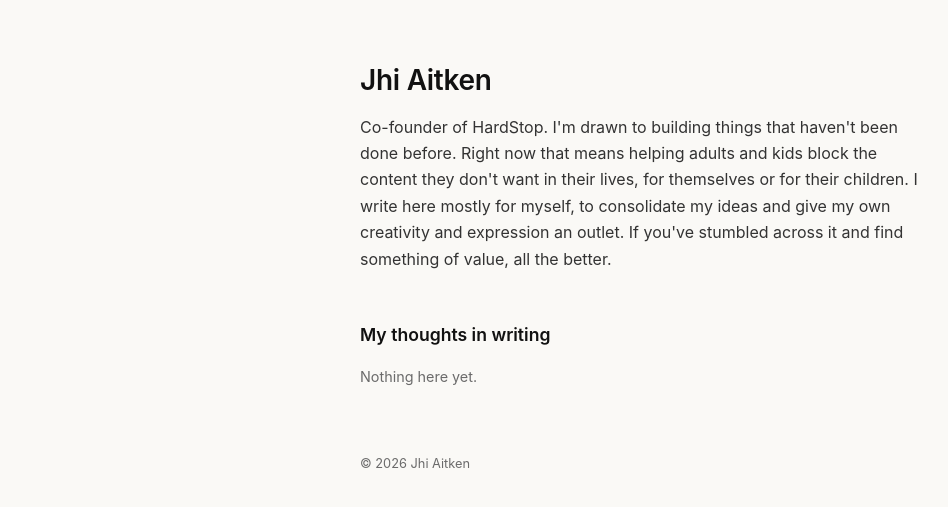
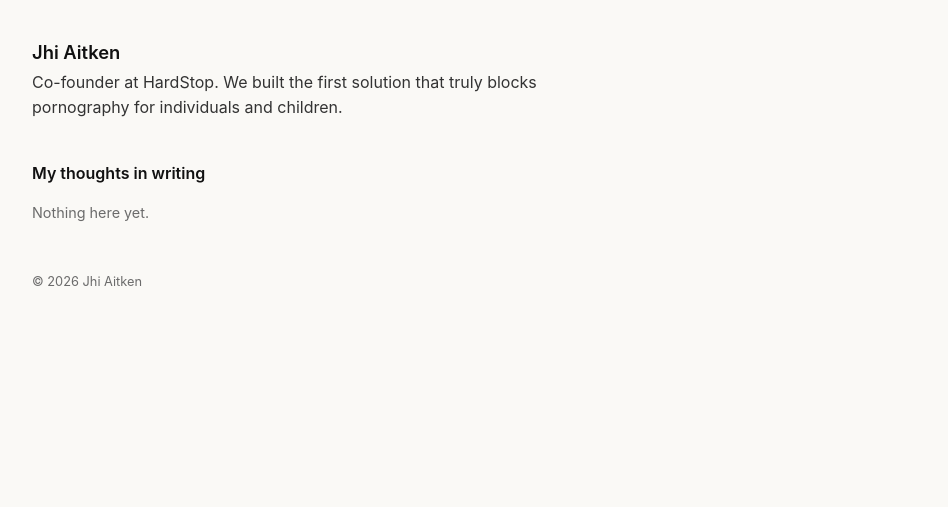
Before and after one commit to blankname-yessir/website, a Jekyll site: the page built from index.md, in a window 1280 px wide. Shown: the top 507 px of the page, without its empty margins (0-948 px from the left). Built offline with Jekyll 4.4.1, drawn with Linux system fonts in a browser that asks for light colours.

Commit message:
Left-align, text-like sizing, shorter blurb
Co-Authored-By: Claude Fable 5.1 <noreply@anthropic.com>

```diff
--- a/_config.yml
+++ b/_config.yml
@@ -1,11 +1,7 @@
 title: Jhi Aitken
 description: >-
-  Co-founder of HardStop. I'm drawn to building things that haven't been done
-  before. Right now that means helping adults and kids block the content they
-  don't want in their lives, for themselves or for their children. I write
-  here mostly for myself, to consolidate my ideas and give my own creativity
-  and expression an outlet. If you've stumbled across it and find something of
-  value, all the better.
+  Co-founder at HardStop. We built the first solution that truly blocks
+  pornography for individuals and children.
 url: "https://jhiaitken.com"
 permalink: /:year/:month/:day/:title/
 markdown: kramdown
--- a/_layouts/default.html
+++ b/_layouts/default.html
@@ -8,27 +8,27 @@
 <style>
   :root { --bg: #faf9f6; --text: #111; --muted: #6b6b6b; --rule: #e6e3dc; }
   * { box-sizing: border-box; }
-  body { max-width: 38rem; margin: 0 auto; padding: 4rem 1.5rem 5rem; font: 17px/1.65 -apple-system, BlinkMacSystemFont, "Helvetica Neue", Helvetica, Arial, sans-serif; color: var(--text); background: var(--bg); }
+  body { max-width: 36rem; margin: 0; padding: 2.5rem 1.5rem 4rem 2rem; font: 16px/1.6 -apple-system, BlinkMacSystemFont, "Helvetica Neue", Helvetica, Arial, sans-serif; color: var(--text); background: var(--bg); }
   a { color: var(--text); }
   a:hover { color: var(--muted); }
-  h1 { font-size: 1.75rem; font-weight: 600; line-height: 1.2; margin: 0 0 0.25rem; letter-spacing: -0.01em; }
-  h2 { font-size: 1.1rem; font-weight: 600; margin: 3rem 0 1rem; }
+  h1 { font-size: 1.15rem; font-weight: 600; line-height: 1.4; margin: 0; }
+  h2 { font-size: 1rem; font-weight: 600; margin: 2.5rem 0 0.5rem; }
   .tagline { margin: 0 0 1.25rem; color: var(--muted); font-size: 1rem; }
-  .blurb { font-size: 1rem; color: #333; margin-top: 1rem; }
+  .blurb { margin: 0.25rem 0 0; color: #333; }
   .empty { color: var(--muted); font-size: 0.9rem; }
-  .posts { list-style: none; padding: 0; margin: 0; border-top: 1px solid var(--rule); }
-  .posts li { display: flex; gap: 1rem; padding: 0.7rem 0; border-bottom: 1px solid var(--rule); }
-  .posts time { color: var(--muted); font-size: 0.85rem; flex: 0 0 6.5rem; padding-top: 0.15rem; }
+  .posts { list-style: none; padding: 0; margin: 0; }
+  .posts li { display: flex; gap: 1rem; padding: 0.3rem 0; }
+  .posts time { color: var(--muted); font-size: 0.85rem; flex: 0 0 6.5rem; padding-top: 0.1rem; }
   .posts a { text-decoration: none; }
   .posts a:hover { text-decoration: underline; }
-  .post h1 { margin-bottom: 0.25rem; }
+  .post h1 { font-size: 1.15rem; margin-bottom: 0.25rem; }
   .meta { color: var(--muted); font-size: 0.85rem; margin: 0 0 2rem; }
   .post img { max-width: 100%; }
   .post pre { overflow-x: auto; background: #f0eee8; padding: 1rem; font-size: 0.85rem; }
   .post blockquote { margin: 1.5rem 0; padding-left: 1rem; border-left: 2px solid var(--rule); color: #444; }
   nav.home { margin-bottom: 2.5rem; font-size: 0.9rem; }
   nav.home a { text-decoration: none; color: var(--muted); }
-  footer { margin-top: 4rem; color: var(--muted); font-size: 0.8rem; }
+  footer { margin-top: 3rem; color: var(--muted); font-size: 0.8rem; }
 </style>
 </head>
 <body>
```
